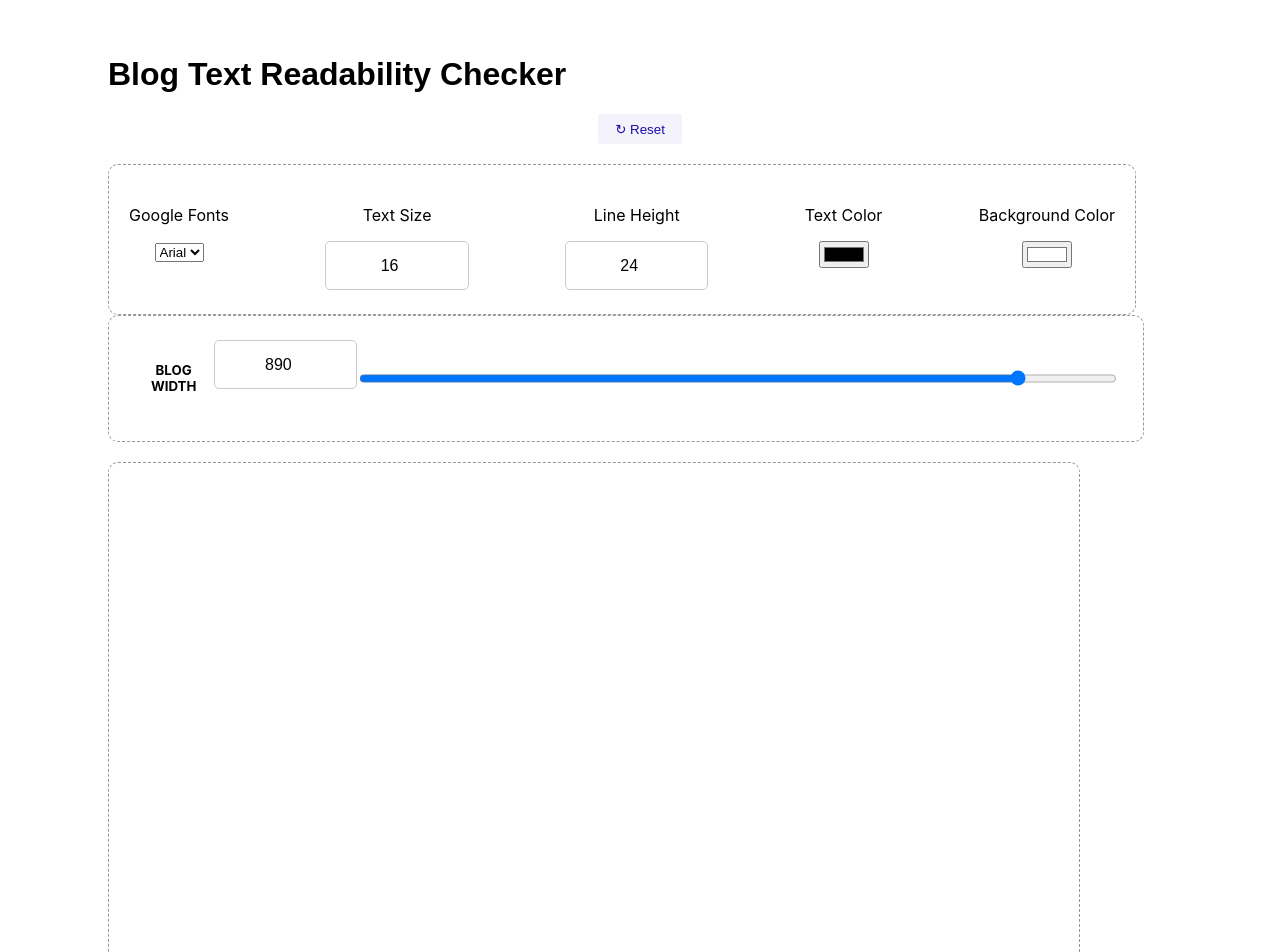
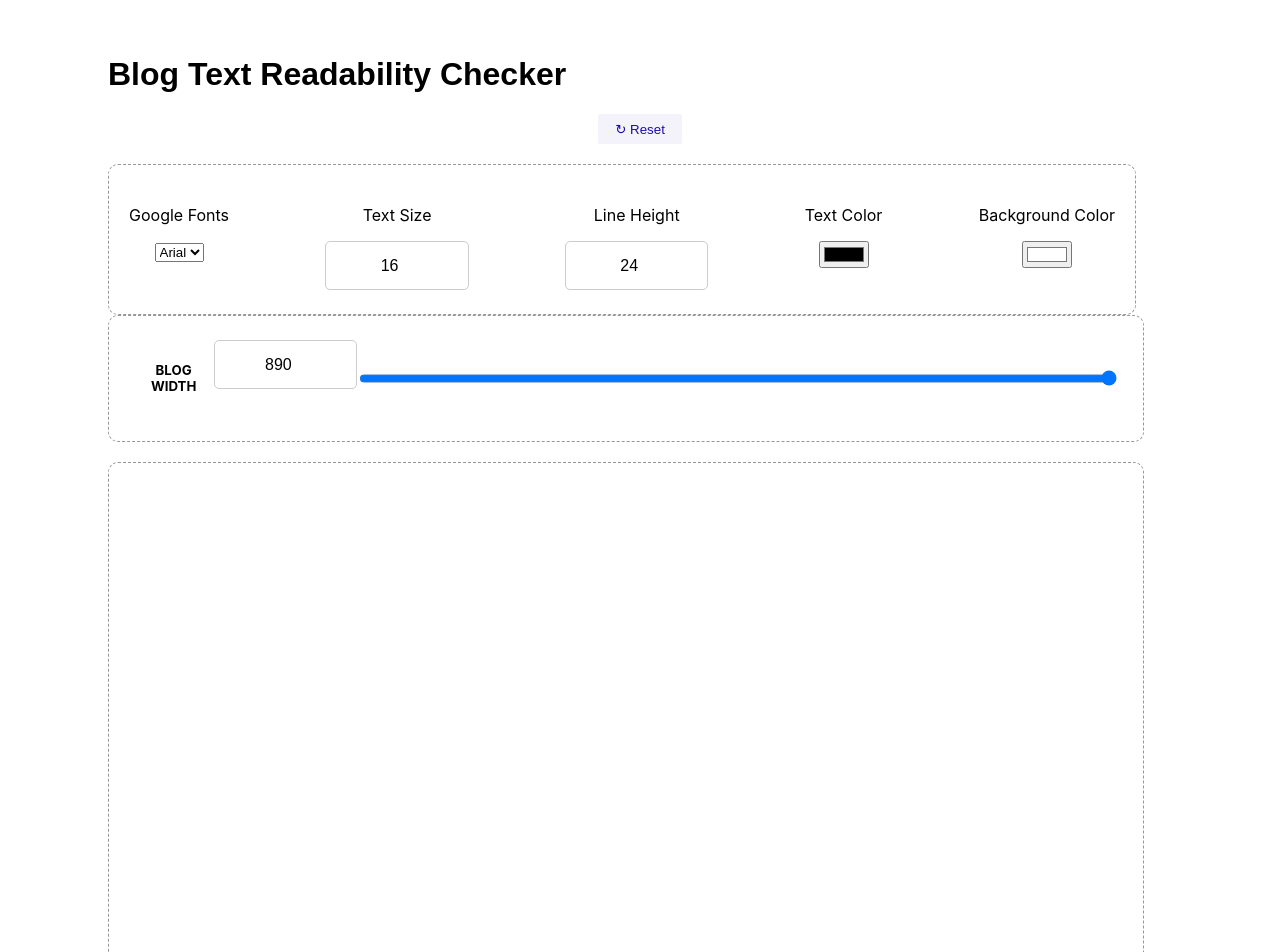
Before and after one commit to drewpager/word-counter, a React (Create React App) app: page / in a window 1280 px wide. Shown: the top 952 px of the page. Built offline with nearby package versions, Linux system fonts and the light colour scheme.

Commit message:
Reformatted text area and surrounding div for best slider UX

```diff
--- a/src/components/wordCounter.jsx
+++ b/src/components/wordCounter.jsx
@@ -111,7 +111,7 @@ export const WordCounter = () => {
         <input
           type="range"
           min="100"
-          max="1000"
+          max="890"
           value={blogWidth}
           onChange={e => setBlogWidth(e.target.value)}
           className='blogWidth--slider'
--- a/src/components/wordCounter.scss
+++ b/src/components/wordCounter.scss
@@ -85,17 +85,50 @@
 
 .text-area {
   font-family: 'Poppins', sans-serif;
-  width: 61.625rem;
+  max-width: 100%;
   min-height: 27.3125rem;
   height: fit-content;
-  padding: 45px 2.5rem;
+  padding: 15px 0.5rem;
+  resize: none;
+  outline: none;
+  margin-left: 1.5rem;
+  margin-right: 1.5rem;
+  margin-top: 0;
+  border: none;
+
+  @include breakpoints.desktop {
+    // margin-left: 6.75rem;
+    // margin-top: 20px;
+    // border-top: 1px dashed #979797;
+    // border-radius: 10px;
+    max-width: 61.625rem;
+    resize: none;
+    outline: none;
+    border: none;
+    padding: 45px 2.5rem;
+  }
+
+  @include breakpoints.mobile {
+    width: 500px !important;
+    word-wrap: normal;
+  }
+}
+
+.input--area {
+  max-width: 100%;
+  display: flex;
+  align-items: flex-start;
+  justify-content: space-between;
+  font-family: 'Poppins', sans-serif;
+  min-height: 27.3125rem;
+  height: fit-content;
+  margin-left: 1.5rem;
+  margin-right: 1.5rem;
   border: 1px dashed #979797;
   border-top: none;
   border-radius: 0 0 10px 10px;
   resize: none;
   outline: none;
-  margin-left: 1.5rem;
-  margin-right: 1.5rem;
   margin-top: 0;
 
   @include breakpoints.desktop {
@@ -103,15 +136,9 @@
     margin-top: 20px;
     border-top: 1px dashed #979797;
     border-radius: 10px;
+    padding: 1rem 1.5rem;
+    width: 61.625rem;
   }
-}
-
-.input--area {
-  width: 100%;
-  margin-top: 0;
-  display: flex;
-  align-items: flex-start;
-  justify-content: space-between;
 }
 
 .output--area {
@@ -217,7 +244,7 @@ input[type=range]::-moz-range-track {
   flex-direction: column;
 }
 
-// OLD STYLES
+// UNUSED REM, EM, PX STYLES
 
 // .metric--selectors {
 //   margin-left: 6.75rem;
```
